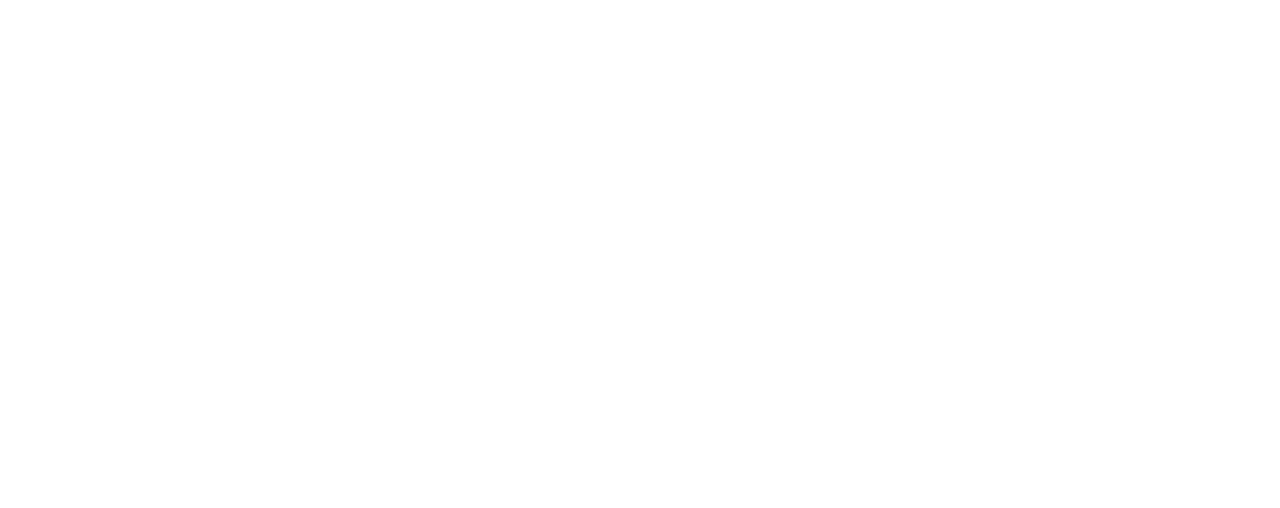
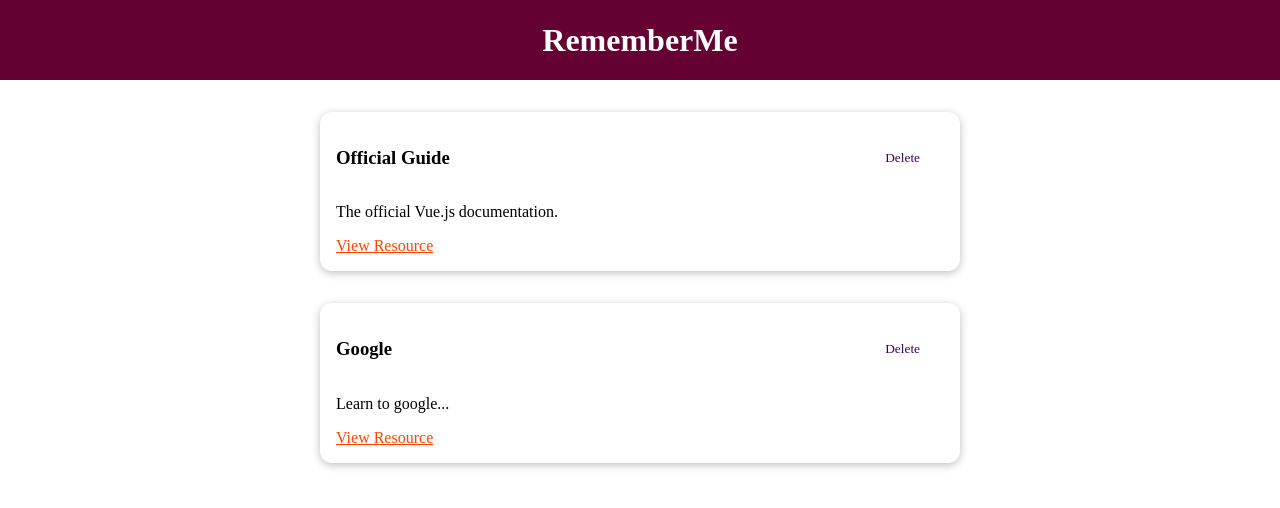
Before and after one commit to Thirdbot/vue-first-app-learning, a Vue app: page / in a window 1280 px wide. Shown: the top 508 px of the page. Built offline with nearby package versions, Linux system fonts and the light colour scheme.

Commit message:
add button

```diff
--- /dev/null
+++ b/src/App.vue
@@ -0,0 +1,44 @@
+<template>
+    <the-header title="RememberMe"></the-header>
+    <stored-resource :resources="storedResources"></stored-resource>
+
+</template>
+
+<script>
+import StoredResource from './components/StoredResource.vue';
+import TheHeader from './components/layouts/TheHeader.vue';
+export default{
+    components:{
+        'StoredResource':StoredResource,
+        'TheHeader':TheHeader
+    },
+    data(){
+        return{
+            storedResources:[
+                {
+                    id:'official-guide',
+                    title:'Official Guide',
+                    description:'The official Vue.js documentation.',
+                    link:'https://vuejs.org'
+                },
+                {
+                    id:'google',
+                    title:'Google',
+                    description:'Learn to google...',
+                    link:'https://google.org'
+                },
+
+            ]
+        };
+    }
+}
+</script>
+
+<style>
+*{
+    box-sizing: border-box;
+}
+body{
+    margin: 0;
+}
+</style>
--- /dev/null
+++ b/src/components/LearningResource.vue
@@ -0,0 +1,38 @@
+<template>
+    <li>
+        <base-card>
+        <div>
+            <header>
+                <h3>{{ title }}</h3>
+                <base-button mode="flat">Delete</base-button>
+            </header>
+        </div>
+        <p>{{ description }}</p>
+        <nav>
+            <a :href="link">View Resource</a>
+        </nav>
+    </base-card>
+    </li>
+</template>
+
+<script>
+
+export default{
+    props:['title','description','link']
+}
+</script>
+
+<style scoped>
+li {
+    margin:auto;
+    max-width:40rem;
+}
+header{
+    display: flex;
+    justify-content: space-between;
+    align-items: center;
+}
+nav a{
+    color: orangered;
+}
+</style>
--- /dev/null
+++ b/src/components/StoredResource.vue
@@ -0,0 +1,30 @@
+<template>
+    <ul>
+        <learning-resource v-for="res in resources" :key='res.id'
+        :title="res.title"
+        :description="res.description"
+        :link="res.link">
+        </learning-resource>
+    </ul>
+</template>
+
+<script>
+import LearningResource from './LearningResource.vue';
+
+export default{
+    components:{
+        'LearningResource':LearningResource
+    },
+    props:['resources']
+}
+</script>
+
+<style>
+ul{
+    list-style: none;
+    margin: 0;
+    padding: 0;
+    margin: auto;
+    max-width: 40rem;
+}
+</style>
--- /dev/null
+++ b/src/components/UI/BaseButton.vue
@@ -0,0 +1,36 @@
+<template>
+    <button :type="type" :class="mode">
+        <slot></slot>
+    </button>
+</template>
+
+
+<script>
+export default{
+    props:['type','mode']
+}
+</script>
+<style scoped>
+button{
+    padding: 0.75rem 1.5rem;
+    font-family: inherit;
+    background-color: #3a0061;
+    background-color: #3a0061;
+    color: white;
+    cursor: pointer;
+}
+button:hover,
+button:active{
+    background-color: #270041;
+    border-color: #270041;
+}
+.flat{
+    background-color: transparent;
+    color: #3a0061;
+    border: none;
+}
+.flat:hover,
+.flat:active{
+    background-color: #edd2ff;
+}
+</style>
--- /dev/null
+++ b/src/components/UI/BaseCard.vue
@@ -0,0 +1,15 @@
+<template>
+    <div>
+        <slot></slot>
+    </div>
+</template>
+
+<style scoped>
+div{
+    border-radius: 12px;
+    box-shadow: 0 2px 8px rgba(0,0,0,0.26);
+    padding: 1rem;
+    margin: 2rem auto;
+    max-width: 40rem;
+}
+</style>
--- /dev/null
+++ b/src/components/layouts/TheHeader.vue
@@ -0,0 +1,25 @@
+<template>
+    <header>
+        <h1>{{ title }}</h1>
+    </header>
+</template>
+
+<script>
+export default{
+    props:['title']
+}
+</script>
+<style scoped>
+header{
+    width: 100%;
+    height: 5rem;
+    background-color: #650032;
+    display: flex;
+    justify-content: center;
+    align-items: center;
+}
+header h1{
+    color: white;
+    margin: 0;
+}
+</style>
```
Also changed, not shown: src/main.js (+8 -1 lines), 1 other file (tests, documents, lock files or other folders).
